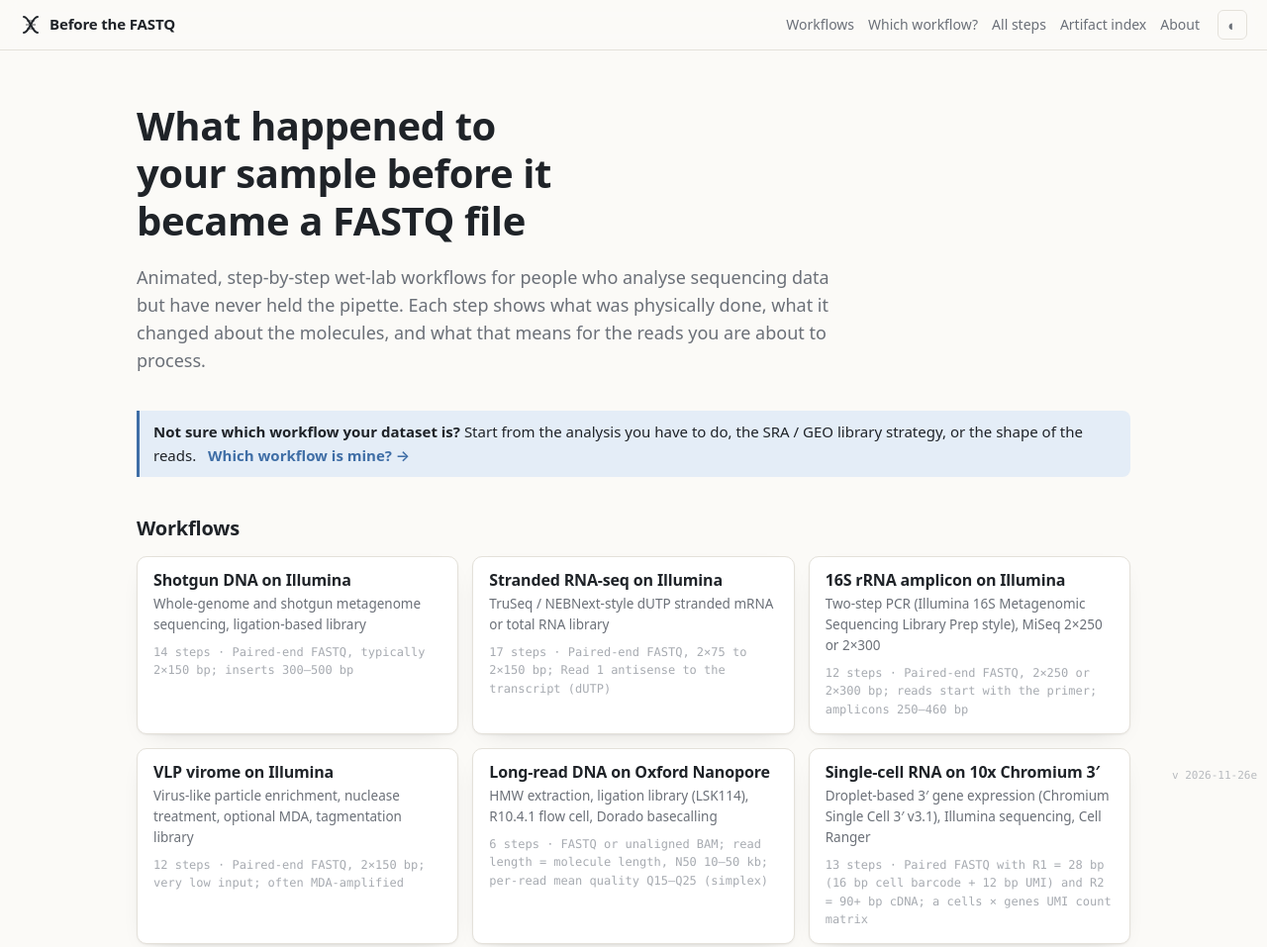
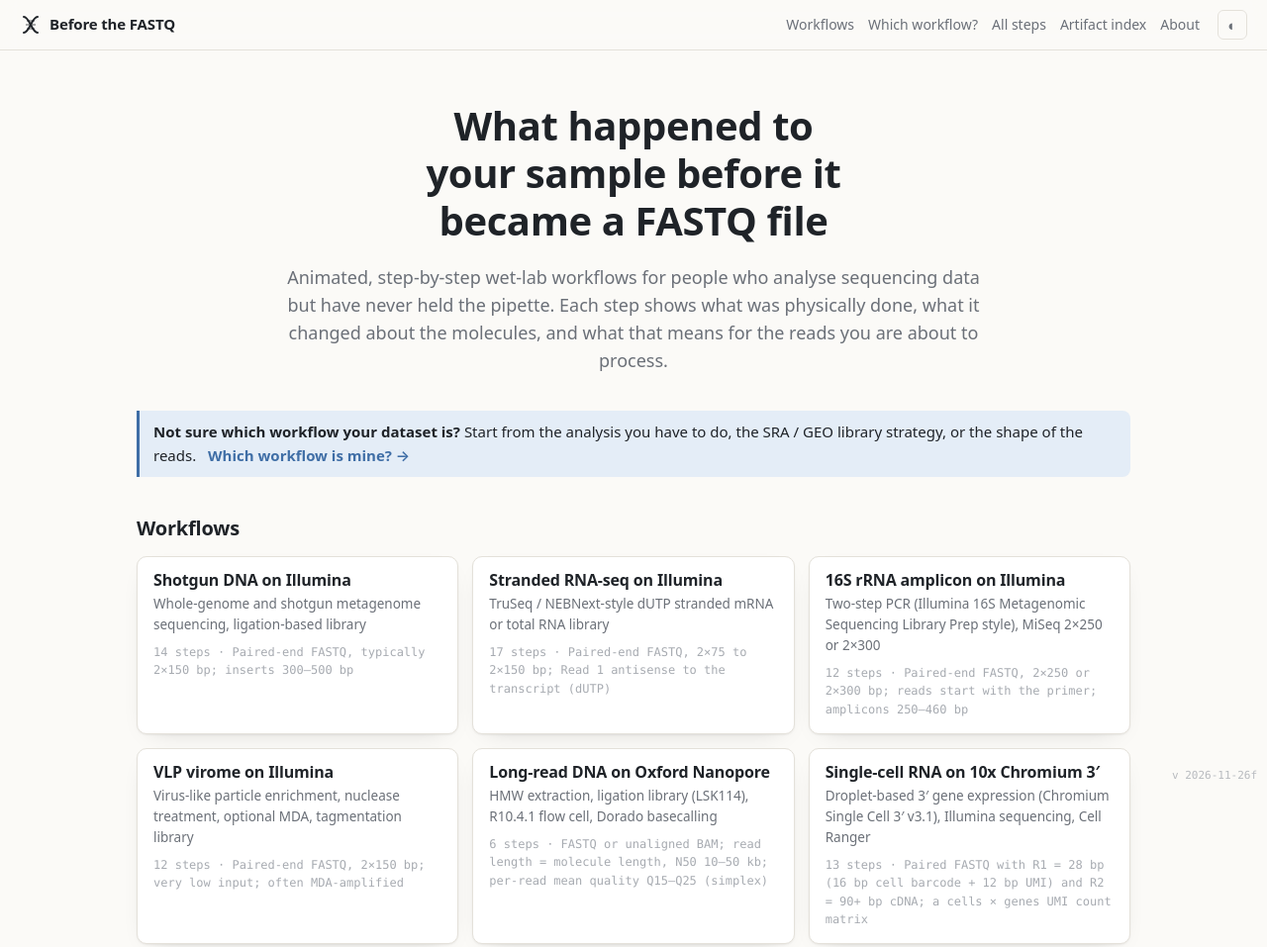
Before and after one commit to Leran10/before-the-fastq, a plain HTML site: page index.html in a window 1280 px wide. Shown: the top 957 px of the page at 99% size. Drawn offline with Linux system fonts and the light colour scheme.

Commit message:
Centre the home-page title and lede
Co-Authored-By: Claude Fable 5.1 <noreply@anthropic.com>

```diff
--- a/index.html
+++ b/index.html
@@ -29,6 +29,6 @@
   <main id="main" class="main"></main>
 </div>
 <div class="build" id="build" title="Site version. If this is missing or older than the latest commit, your browser is showing a cached copy."></div>
-<script type="module" src="src/main.js?v=2026-11-26e"></script>
+<script type="module" src="src/main.js?v=2026-11-26f"></script>
 </body>
 </html>
--- a/src/main.js
+++ b/src/main.js
@@ -8,7 +8,7 @@ import { finder, byAnalysis, triage } from './content/finder.js';
 import { loadAnim } from './anim/index.js';
 import { createPlayer, renderThumb } from './player.js';
 
-export const VERSION = '2026-11-26e';
+export const VERSION = '2026-11-26f';
 const main = document.getElementById('main');
 document.getElementById('build').textContent = 'v ' + VERSION;
 
--- a/styles.css
+++ b/styles.css
@@ -176,9 +176,9 @@ th { color: var(--ink-dim); font-weight: 600; font-size: 12.5px; text-transform:
 .legend { display: flex; flex-wrap: wrap; gap: 10px 18px; font-size: 13px; color: var(--ink-dim); margin: 12px 0; }
 .legend span::before { content: ''; display: inline-block; width: 12px; height: 12px; border-radius: 3px; margin-right: 6px; vertical-align: -2px; background: var(--c); }
 
-.hero { padding: 24px 0 8px; }
-.hero h1 { font-size: 40px; max-width: 20ch; }
-.hero .lede { font-size: 18px; }
+.hero { padding: 24px 0 8px; text-align: center; }
+.hero h1 { font-size: 40px; max-width: 20ch; margin-left: auto; margin-right: auto; }
+.hero .lede { font-size: 18px; margin-left: auto; margin-right: auto; }
 .search { width: 100%; max-width: 480px; font: inherit; padding: 10px 14px; border-radius: 8px; border: 1px solid var(--line); background: var(--panel); color: var(--ink); margin: 12px 0; }
 .search:focus { outline: 2px solid var(--accent-soft); border-color: var(--accent); }
 .build { position: fixed; right: 10px; bottom: 8px; font-size: 11px; color: var(--ink-faint); font-family: ui-monospace, SFMono-Regular, Menlo, monospace; opacity: .8; pointer-events: auto; z-index: 5; }
--- a/version.json
+++ b/version.json
@@ -1 +1 @@
-{"v": "2026-11-26e"}
+{"v": "2026-11-26f"}
```
